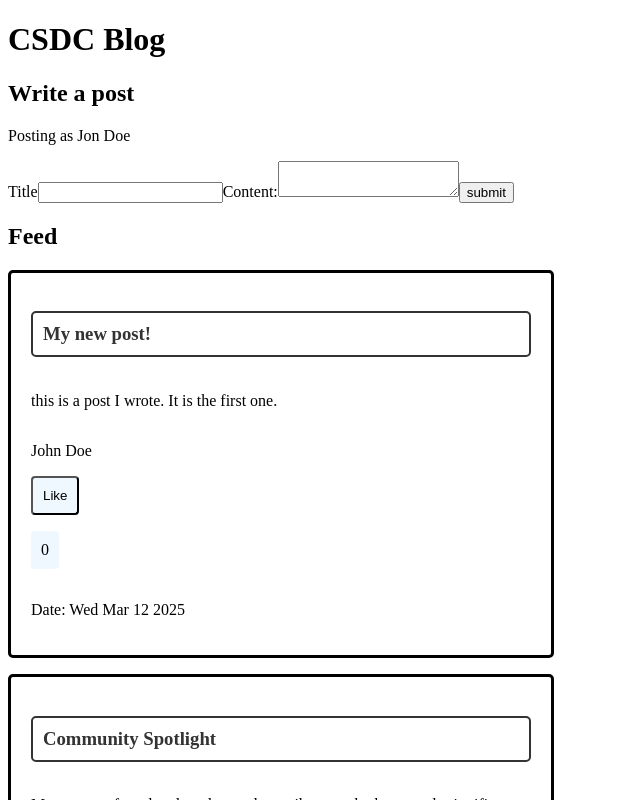
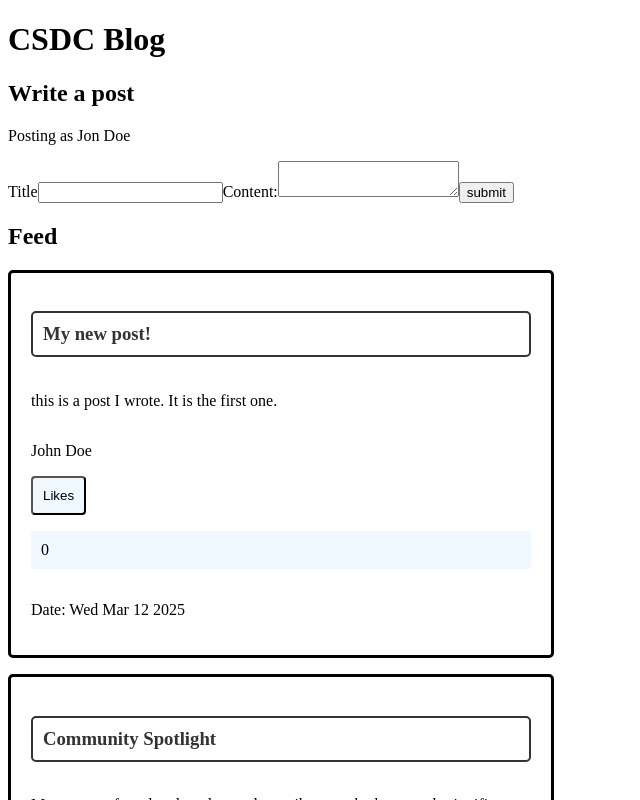
Before and after one commit to Collaborative-Software-Development-Club/ReactNewsBlog, a React (Create React App) app in the folder react-news-blog/: page / in a window 1280 px wide. Shown: the top 800 px of the page, without its empty margins (0-640 px from the left). Built offline with nearby package versions, Linux system fonts and the light colour scheme.

Commit message:
A like function was added! It "works"? However, for some reason no matter what I try after you like something a few times and make a new post it doesn't start at 0...?

```diff
--- a/react-news-blog/src/layouts/MainPage/BlogPost.jsx
+++ b/react-news-blog/src/layouts/MainPage/BlogPost.jsx
@@ -1,4 +1,5 @@
 import React from "react";
+import UpdateLikeC from "./likeFunc.jsx";
 
 const BlogPost = ({ postData }) => {
 	return (
@@ -6,11 +7,11 @@
 			<h3 className="blog-Post-Title">{postData.title}</h3>
 			<p className="blog-Post-Content">{postData.content}</p>
             <p>{postData.author}</p>
-			<button className="like-Button"> Like </button>
-			<p className="likes">{postData.likes}</p>
+			<UpdateLikeC />
             <p>Date: {new Date(postData.date).toDateString()}</p>
 		</div>
 	);
+
 };
 
 export default BlogPost;
--- a/react-news-blog/src/layouts/MainPage/PostCreation.jsx
+++ b/react-news-blog/src/layouts/MainPage/PostCreation.jsx
@@ -3,6 +3,7 @@
 const PostCreation = ({ uploadPost, user}) => {
 	const [title, setTitle] = useState("");
 	const [content, setContent ] = useState("");
+	const [likes, setLikes ] = useState(0);
 
 	return (
 		<form
@@ -11,11 +12,12 @@
 				console.log("is submitting");
                 setTitle("");
                 setContent("");
+				setLikes(0);
 				uploadPost({
 					author: user.name,
 					title: title,
 					content: content,
-					likes: 0,
+					likes: likes,
 					date: new Date().toISOString(),
 				});
 			}}
--- a/react-news-blog/src/layouts/MainPage/index.jsx
+++ b/react-news-blog/src/layouts/MainPage/index.jsx
@@ -1,6 +1,5 @@
 import React from "react";
 import CreatePost from "./PostCreation.jsx";
-import likeFunc from "./likeFunc.jsx";
 import BlogPost from "./BlogPost.jsx";
 
 import useData from "../../data/useData.js";
--- a/react-news-blog/src/layouts/MainPage/likeFunc.jsx
+++ b/react-news-blog/src/layouts/MainPage/likeFunc.jsx
@@ -1,26 +1,21 @@
 import React, { useState } from "react";
 
-const UpdateLikeC = ({ likeC }) => {
+const UpdateLikeC = () => {
 	//initialize my user modifiable variable with likeC!
-    let [likeNum, setLikes ] = useState(likeC);
+    let [likeNum, setLikes ] = useState(0);
 
     //this updates the setLikes varible by 1.
 	const likeIt = () => {
         //update the original likeNum to setLikes.
         setLikes(likeNum + 1);
     }
-
-    //should I use a form so that when the button is clicked
-    //I update the like count. Though I'm not sure how to connect this to the
-    //actual post...
-    <form>
-        onClick={event =>{
-            event.preventDefault();
-            likeIt(0);
-        }
-        }
-
-    </form>
+    //update the actual like button...
+    return (
+        <div>
+            <button className="like-Button" onClick={likeIt}>Likes</button>
+            <p className="likes">{likeNum}</p>
+        </div>
+    );
 
 };
 
```
